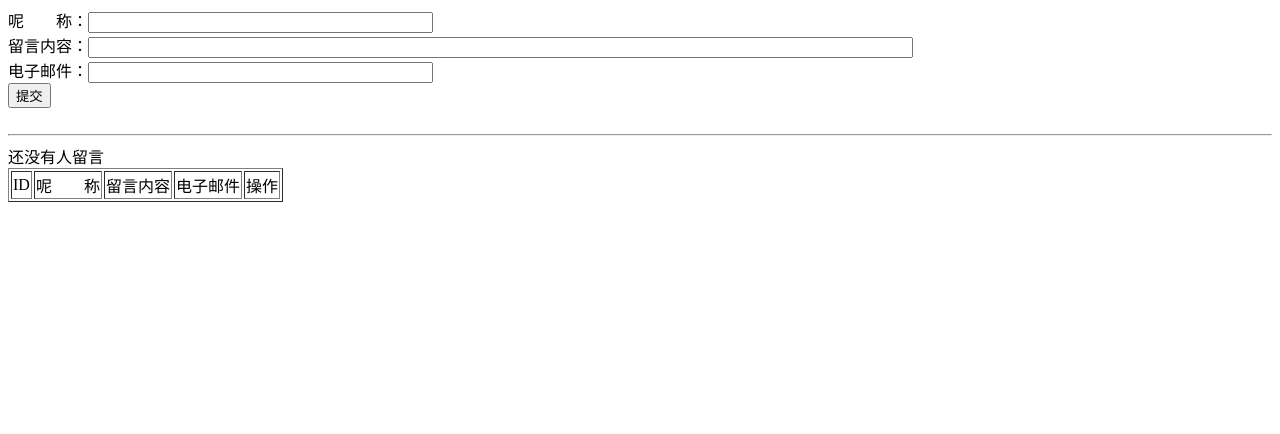
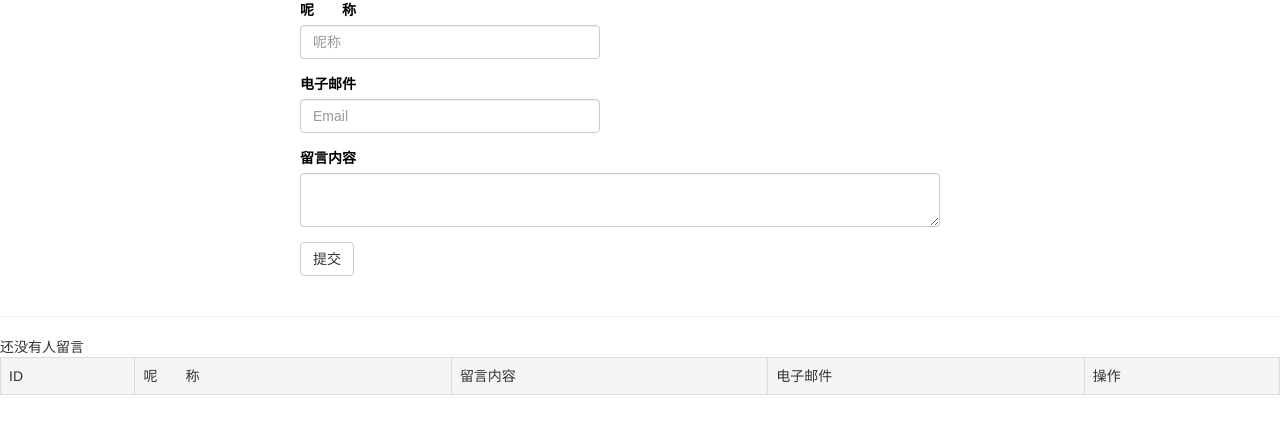
Before and after one commit to rootqf/blog, a Flask app: template app/templates/guestbook.html in a window 1280 px wide. Shown: the top 434 px of the page. Run offline with Flask 2, Linux system fonts and the light colour scheme; the template is opened without the code that fills it: values that come from a table or form of the project are taken from there, others are empty; some libraries are stand-ins or nearby versions.

Commit message:
guestbook

```diff
--- a/app/forms.py
+++ b/app/forms.py
@@ -1,12 +1,12 @@
 # -*- coding: UTF-8 -*
 
 from flask.ext.wtf import Form
-from wtforms import StringField, BooleanField, SubmitField
+from wtforms import StringField, BooleanField, SubmitField, TextAreaField
 from wtforms.validators import DataRequired
 
 
 class GuestBookForm(Form):
     nickname = StringField('呢称', validators=[DataRequired()])
-    text = StringField('内容', validators=[DataRequired()])
+    text = TextAreaField('内容', validators=[DataRequired()])
     email = StringField('电子邮件', validators=[DataRequired()])
     submit = SubmitField('提交')
--- a/app/templates/guestbook.html
+++ b/app/templates/guestbook.html
@@ -1,25 +1,56 @@
 <!DOCTYPE html>
 <html lang="en">
 <head>
-    <meta charset="UTF-8">
+    <meta http-equiv="Content-Type" content="text/html; charset=utf-8">
+    <!-- 新 Bootstrap 核心 CSS 文件 -->
+    <link rel="stylesheet" href="http://cdn.bootcss.com/bootstrap/3.3.5/css/bootstrap.min.css">
+    <!-- jQuery文件。务必在bootstrap.min.js 之前引入 -->
+    <script src="http://cdn.bootcss.com/jquery/1.11.3/jquery.min.js"></script>
+    <!-- 最新的 Bootstrap 核心 JavaScript 文件 -->
+    <script src="http://cdn.bootcss.com/bootstrap/3.3.5/js/bootstrap.min.js"></script>
+
     {% if title %}
         <title>{{ title }}</title>
     {% else %}
         <title>guestbook</title>
     {% endif %}
+
+    <style type="text/css">
+        .div_form {
+            font-family: Arial, 'proxima-nova', 'Helvetica Neue', sans-serif;
+            color: #000000;
+            margin-left: 300px;
+            margin-right: auto;
+            width: 50%;
+        }
+    </style>
 </head>
 <body>
-<form action="" method="post" name="login">
+
+<form action="" method="post" name="addContent" class="div_form">
     {{ form.hidden_tag() }}
-    呢　　称：{{ form.nickname(size=40) }}<br>
-    留言内容：{{ form.text(size=100) }}<br>
-    电子邮件：{{ form.email(size=40) }}<br>
-    <input type="submit" value="提交">
+    <div class="form-group">
+        <label for="exampleInputNickname">呢　　称</label>
+        <input type="text" name="nickname" class="form-control" id="exampleInputNickname" placeholder="呢称"
+                maxlength="30" style="width:300px;">
+    </div>
+    <div class="form-group">
+        <label for="exampleInputEmail">电子邮件</label>
+        <input type="email" name="email" class="form-control" id="exampleInputEmail" placeholder="Email" maxlength="30" style="width:300px;">
+    </div>
+    <div class="form-group">
+        <label for="exampleInputTextarea">留言内容</label>
+        <textarea name="text" class="form-control" id="exampleInputTextarea" maxlength="200"></textarea>
+    </div>
+
+    <button type="submit" class="btn btn-default">提交</button>
 </form>
+
 <br>
 <hr>
-<table border="1">
-    <tr>
+
+<table class="table table-bordered table-hover" class="div_form">
+    <tr class="active">
         <td>ID</td>
         <td>呢　　称</td>
         <td>留言内容</td>
@@ -27,16 +58,13 @@
         <td>操作</td>
     </tr>
     {% if guestbook %}
-{#        {{ guestbook.id }}#}
-{#        {{ guestbook.nickname }}#}
-
         {% for i in guestbook %}
             <tr>
                 <td>{{ i.id }}</td>
                 <td>{{ i.nickname }}</td>
                 <td>{{ i.text }}</td>
                 <td>{{ i.email }}</td>
-                <td><a href="{{ url_for('guestbook', id = i.id) }}">删除</a></td>
+                <td><a href="{{ url_for('guestbook_delete', gbid = i.id) }}">删除</a></td>
             </tr>
         {% endfor %}
 
```
Also changed, not shown: app/views.py (+14 -2 lines), app/dataSqlite.db.
